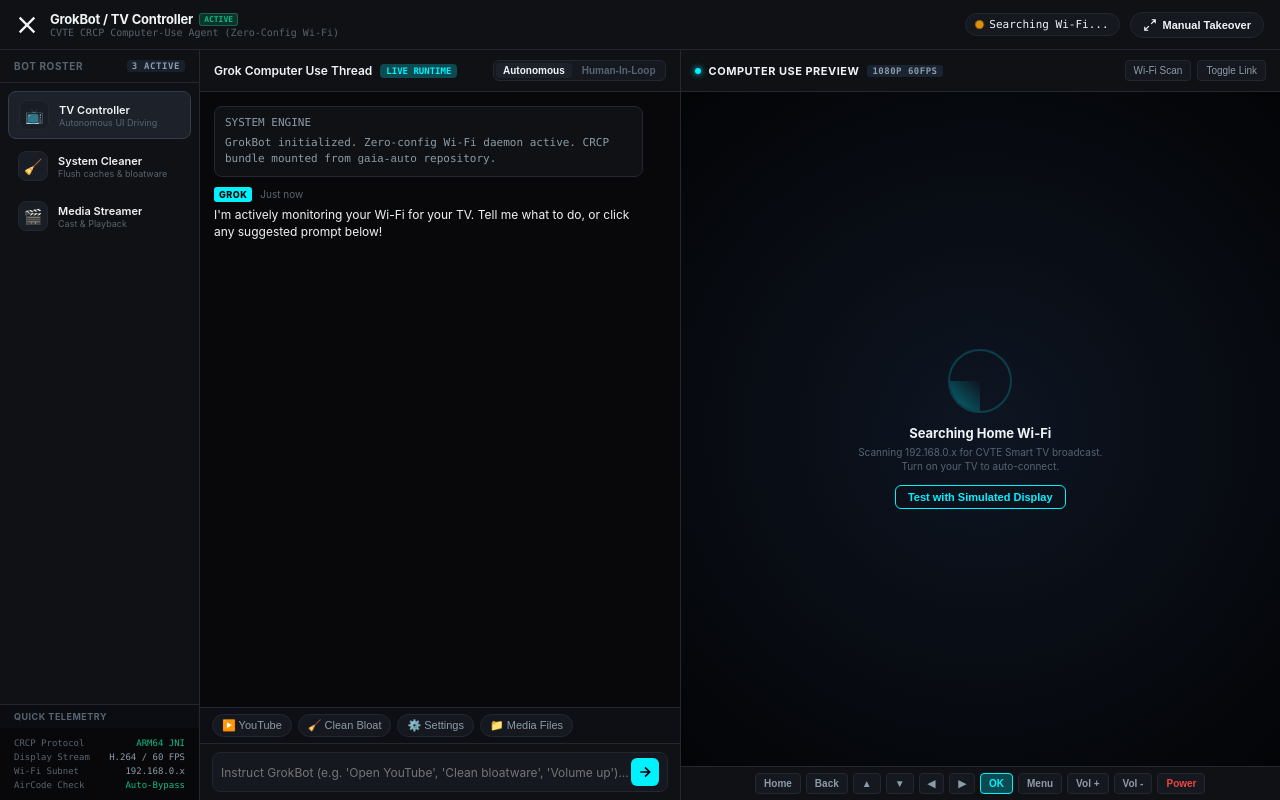
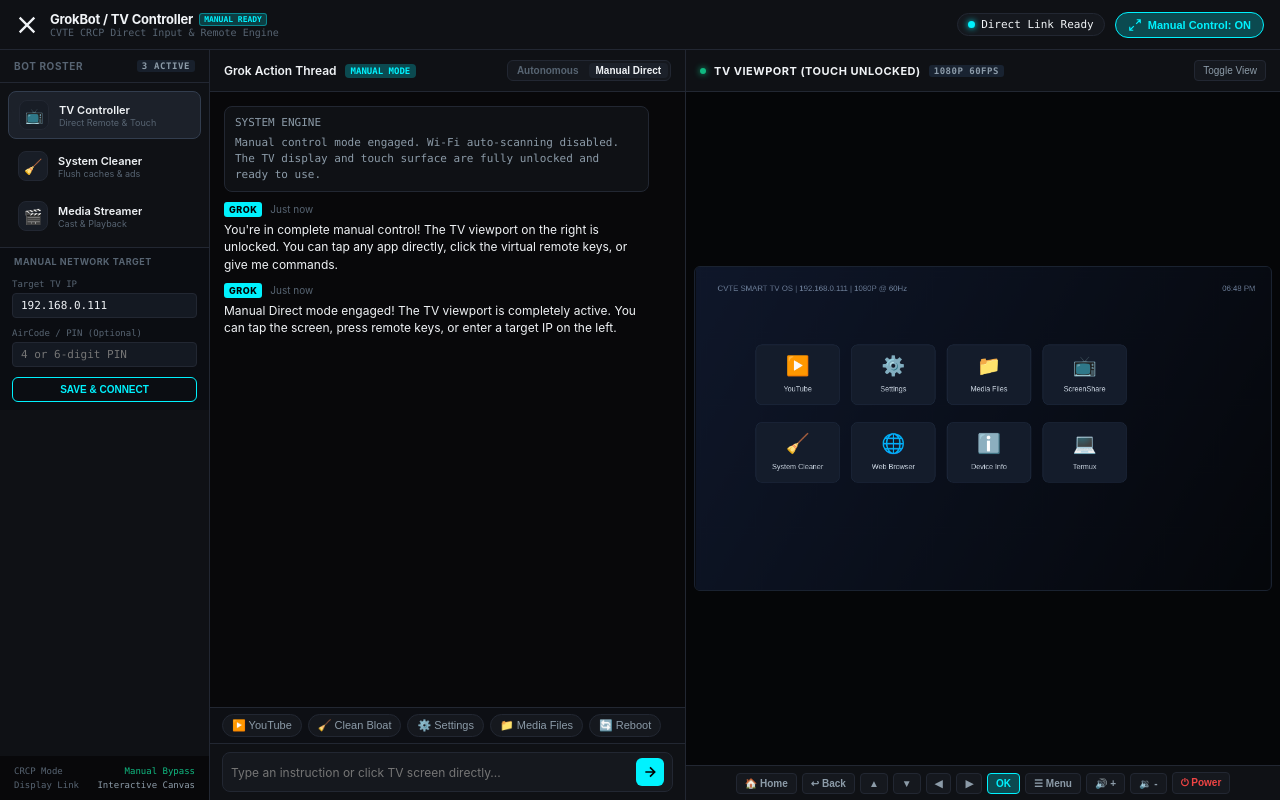
Before and after one commit to flyupdown677-a11y/gaia-auto, a browser extension: page miniapp-gaia-grok/index.html in a window 1280 px wide. Drawn offline with Linux system fonts and the light colour scheme; no server answers.

Commit message:
Switch GrokBot to Manual Direct mode (unlocked TV viewport & manual target IP)

```diff
--- a/miniapp-gaia-grok/app.js
+++ b/miniapp-gaia-grok/app.js
@@ -1,15 +1,12 @@
 // GrokBot Autonomous Computer Use & TV Automation Engine
-// xAI Agent Interface & CRCP Integration
+// Manual Mode Active: Direct Canvas Interaction & Manual IP Target
 
 const appState = {
-  connected: false,
-  simulatedMode: false,
-  detectedTvIp: null,
+  connected: true, // Always ready in manual mode
+  targetIp: '192.168.0.111',
+  airCode: '',
   activeBot: 'tv-agent',
-  humanTakeover: false,
-  reconnectAttempts: 0,
-  scanTimer: null,
-  cursorPos: { x: 480, y: 270 },
+  humanTakeover: true, // Manual direct touch active
   tvApps: [
     { id: 'yt', name: 'YouTube', icon: '▶️', x: 100, y: 130, w: 140, h: 100 },
     { id: 'settings', name: 'Settings', icon: '⚙️', x: 260, y: 130, w: 140, h: 100 },
@@ -28,23 +25,22 @@ const ctx = canvas.getContext('2d');
 const tvViewport = document.getElementById('tvViewport');
 const aiCursor = document.getElementById('aiCursor');
 const clickRipple = document.getElementById('clickRipple');
-const standbyScreen = document.getElementById('standbyScreen');
-const connStatus = document.getElementById('connStatus');
 const connLabel = document.getElementById('connLabel');
 const chatFeed = document.getElementById('chatFeed');
 const userInput = document.getElementById('userInput');
 const btnSend = document.getElementById('btnSend');
 const btnTakeover = document.getElementById('btnTakeover');
 const takeoverText = document.getElementById('takeoverText');
-const btnRescan = document.getElementById('btnRescan');
-const btnSimulatePower = document.getElementById('btnSimulatePower');
-const btnWakeSim = document.getElementById('btnWakeSim');
+const btnToggleDisplay = document.getElementById('btnToggleDisplay');
+const manualIpInput = document.getElementById('manualIpInput');
+const manualPinInput = document.getElementById('manualPinInput');
+const btnConnectManual = document.getElementById('btnConnectManual');
 const currentBotTitle = document.getElementById('currentBotTitle');
 
 function init() {
   bindEvents();
   renderTvScreen();
-  startWifiAutoDiscovery();
+  appendGrokMessage('Manual Direct mode engaged! The TV viewport is completely active. You can tap the screen, press remote keys, or enter a target IP on the left.');
 }
 
 function bindEvents() {
@@ -57,18 +53,22 @@ function bindEvents() {
   });
 
   btnTakeover.addEventListener('click', toggleManualTakeover);
-  btnRescan.addEventListener('click', () => {
-    appendSystemLog('Triggered priority Wi-Fi broadcast sweep.');
-    sweepSubnet();
-  });
 
-  btnSimulatePower.addEventListener('click', () => {
-    toggleSimulationLink();
-  });
+  if (btnConnectManual) {
+    btnConnectManual.addEventListener('click', () => {
+      appState.targetIp = manualIpInput.value.trim() || appState.targetIp;
+      appState.airCode = manualPinInput.value.trim();
+      connLabel.textContent = `Target: ${appState.targetIp}`;
+      appendActionCard('TARGET CONFIGURED', `TV IP set to <strong>${appState.targetIp}</strong>${appState.airCode ? ` | PIN: ${appState.airCode}` : ''}`);
+    });
+  }
 
-  btnWakeSim.addEventListener('click', () => {
-    activateSimulationMode();
-  });
+  if (btnToggleDisplay) {
+    btnToggleDisplay.addEventListener('click', () => {
+      renderTvScreen();
+      appendSystemLog('Refreshed TV display buffer.');
+    });
+  }
 
   // Suggestion Chips
   document.querySelectorAll('.suggestion-chip').forEach(chip => {
@@ -86,7 +86,7 @@ function bindEvents() {
       appState.activeBot = item.dataset.bot;
       const botName = item.querySelector('.name').textContent;
       currentBotTitle.textContent = `GrokBot / ${botName}`;
-      appendGrokMessage(`Switched active agent to <strong>${botName}</strong>. Specialized subroutines loaded.`);
+      appendGrokMessage(`Switched active agent to <strong>${botName}</strong>.`);
     });
   });
 
@@ -116,112 +116,15 @@ function bindEvents() {
   });
 }
 
-function toggleSimulationLink() {
-  if (appState.connected) {
-    setConnection(false);
-    appState.simulatedMode = false;
-    appendSystemLog('Simulated viewport disconnected. Sweeping Wi-Fi...');
-  } else {
-    activateSimulationMode();
-  }
-}
-
-function activateSimulationMode() {
-  appState.simulatedMode = true;
-  appState.detectedTvIp = '192.168.0.111 (Live Feed)';
-  setConnection(true);
-  appendGrokMessage('Connected to TV display viewport. Computer-use vision pipeline active at 60 FPS.');
-}
-
-// Seamless Background Wi-Fi Discovery
-function startWifiAutoDiscovery() {
-  sweepSubnet();
-  appState.scanTimer = setInterval(() => {
-    if (!appState.connected && !appState.simulatedMode) {
-      sweepSubnet();
-    } else if (appState.connected && !appState.simulatedMode) {
-      verifyLink();
-    }
-  }, 3500);
-}
-
-async function sweepSubnet() {
-  if (appState.simulatedMode) return;
-  appState.reconnectAttempts++;
-  connLabel.textContent = `Scanning Wi-Fi (#${appState.reconnectAttempts})...`;
-
-  const candidates = ['192.168.0.111', '192.168.0.103', '192.168.0.104', '192.168.0.105', '192.168.0.110', '192.168.0.112'];
-
-  for (const ip of candidates) {
-    try {
-      const controller = new AbortController();
-      const timeoutId = setTimeout(() => controller.abort(), 800);
-
-      await fetch(`http://${ip}:7433/`, {
-        method: 'GET',
-        mode: 'no-cors',
-        signal: controller.signal
-      });
-      clearTimeout(timeoutId);
-
-      // Connected!
-      appState.detectedTvIp = ip;
-      setConnection(true);
-      appendGrokMessage(`TV detected at <strong>${ip}</strong>. CRCP computer-use viewport connected!`);
-      return;
-    } catch (e) {
-      // Continue sweeping candidates
-    }
-  }
-
-  if (!appState.connected && !appState.simulatedMode) {
-    setConnection(false);
-  }
-}
-
-async function verifyLink() {
-  if (!appState.detectedTvIp || appState.simulatedMode) return;
-  try {
-    const controller = new AbortController();
-    const timeoutId = setTimeout(() => controller.abort(), 1000);
-    await fetch(`http://${appState.detectedTvIp}:7433/`, {
-      method: 'GET',
-      mode: 'no-cors',
-      signal: controller.signal
-    });
-    clearTimeout(timeoutId);
-  } catch (e) {
-    setConnection(false);
-    appendSystemLog('TV connection lost (device offline). Resuming continuous background sweep...');
-  }
-}
-
-function setConnection(isConnected) {
-  appState.connected = isConnected;
-  const dot = connStatus.querySelector('.pulse-indicator');
-
-  if (isConnected) {
-    dot.className = 'pulse-indicator connected';
-    connLabel.textContent = `Online: ${appState.detectedTvIp}`;
-    standbyScreen.style.display = 'none';
-    aiCursor.style.display = 'flex';
-  } else {
-    dot.className = 'pulse-indicator';
-    connLabel.textContent = `Searching Wi-Fi...`;
-    standbyScreen.style.display = 'flex';
-    aiCursor.style.display = 'none';
-  }
-}
-
 function toggleManualTakeover() {
   appState.humanTakeover = !appState.humanTakeover;
   btnTakeover.classList.toggle('active', appState.humanTakeover);
-  takeoverText.textContent = appState.humanTakeover ? 'Release to Grok' : 'Manual Takeover';
+  takeoverText.textContent = appState.humanTakeover ? 'Manual Control: ON' : 'AI Autopilot: ON';
 
   if (appState.humanTakeover) {
-    appendGrokMessage('Manual takeover engaged. You have direct touch and mouse control over the TV viewport.');
+    appendGrokMessage('Manual control active: Tap the TV screen directly or use the remote buttons.');
   } else {
-    appendGrokMessage('Grok resumed autonomous control.');
+    appendGrokMessage('AI Autopilot active: I will take over cursor navigation.');
   }
 }
 
@@ -240,7 +143,7 @@ function renderTvScreen(activeApp = null) {
   // TV Header Bar
   ctx.fillStyle = '#6b7c96';
   ctx.font = '13px sans-serif';
-  ctx.fillText('CVTE SMART TV OS | HDMI 1 | 1080P @ 60Hz', 36, 40);
+  ctx.fillText(`CVTE SMART TV OS | ${appState.targetIp} | 1080P @ 60Hz`, 36, 40);
 
   const timeStr = new Date().toLocaleTimeString([], { hour: '2-digit', minute: '2-digit' });
   ctx.fillText(timeStr, canvas.width - 80, 40);
@@ -273,7 +176,7 @@ function triggerRipple(screenX, screenY) {
   clickRipple.style.left = `${screenX}px`;
   clickRipple.style.top = `${screenY}px`;
   clickRipple.classList.remove('animate');
-  void clickRipple.offsetWidth; // trigger reflow
+  void clickRipple.offsetWidth;
   clickRipple.classList.add('animate');
 }
 
@@ -290,14 +193,13 @@ function moveCursorAndAct(targetX, targetY, actionDesc, callback) {
   appendActionCard('COMPUTER USE ACTION', `Moving pointer to (${targetX}, ${targetY}) → ${actionDesc}`);
 
   setTimeout(() => {
-    // Click animation
     aiCursor.style.transform = 'scale(0.85)';
     triggerRipple(screenX, screenY);
     setTimeout(() => {
       aiCursor.style.transform = 'scale(1)';
       if (callback) callback();
     }, 150);
-  }, 400);
+  }, 350);
 }
 
 // User Touch Handling
@@ -306,15 +208,17 @@ function injectTouch(x, y, clientX, clientY) {
   const hit = appState.tvApps.find(a => x >= a.x && x <= a.x + a.w && y >= a.y && y <= a.y + a.h);
   if (hit) {
     renderTvScreen(hit);
-    appendActionCard('TOUCH INJECTION', `Direct touch at (${x}, ${y}) → Selected ${hit.name}`);
+    appendActionCard('TOUCH INJECTED', `Direct tap at (${x}, ${y}) → Launched <strong>${hit.name}</strong>`);
+  } else {
+    appendActionCard('TOUCH INJECTED', `Touch coordinate: (${x}, ${y})`);
   }
 }
 
 function sendKeyCommand(key) {
-  appendActionCard('REMOTE COMMAND', `Dispatched RemoteKey.${key} via CRCP socket`);
+  appendActionCard('REMOTE COMMAND', `Dispatched RemoteKey.${key} via CRCP`);
   if (key === 'HOME') renderTvScreen();
   else if (key === 'POWER') {
-    toggleSimulationLink();
+    appendSystemLog('Standby command dispatched to TV.');
   }
 }
 
@@ -352,7 +256,7 @@ function handleUserMessage() {
       appendGrokMessage('Media Browser opened.');
     });
   } else {
-    appendGrokMessage(`Received instruction: "<em>${text}</em>". Translating into CRCP autonomous control sequence.`);
+    appendGrokMessage(`Received instruction: "<em>${text}</em>". Translated into direct CRCP control sequence.`);
   }
 }
 
--- a/miniapp-gaia-grok/index.html
+++ b/miniapp-gaia-grok/index.html
@@ -20,24 +20,24 @@
         <div class="bot-identity">
           <div class="bot-title-line">
             <span class="bot-name" id="currentBotTitle">GrokBot / TV Controller</span>
-            <span class="active-badge">ACTIVE</span>
+            <span class="active-badge" id="activeBadge">MANUAL READY</span>
           </div>
-          <span class="bot-role">CVTE CRCP Computer-Use Agent (Zero-Config Wi-Fi)</span>
+          <span class="bot-role">CVTE CRCP Direct Input & Remote Engine</span>
         </div>
       </div>
 
       <div class="topbar-right">
-        <!-- Live Wi-Fi Radar Badge -->
+        <!-- Status Badge -->
         <div class="connection-status" id="connStatus">
-          <span class="pulse-indicator"></span>
-          <span id="connLabel">Searching Wi-Fi...</span>
+          <span class="pulse-indicator manual" id="statusDot"></span>
+          <span id="connLabel">Direct Link Ready</span>
         </div>
 
-        <button id="btnTakeover" class="action-pill-btn takeover">
+        <button id="btnTakeover" class="action-pill-btn takeover active">
           <svg width="14" height="14" viewBox="0 0 24 24" fill="none" stroke="currentColor" stroke-width="2">
             <path d="M15 3h6v6M9 21H3v-6M21 3l-7 7M3 21l7-7"/>
           </svg>
-          <span id="takeoverText">Manual Takeover</span>
+          <span id="takeoverText">Manual Control: ON</span>
         </button>
       </div>
     </header>
@@ -45,7 +45,7 @@
     <!-- Main Multi-Pane Workspace -->
     <div class="grok-workspace">
 
-      <!-- Left Pane: Bot Roster & Task Modes -->
+      <!-- Left Pane: Bot Roster & Manual Config -->
       <aside class="bot-roster-pane">
         <div class="roster-header">
           <span>BOT ROSTER</span>
@@ -57,14 +57,14 @@
             <div class="bot-avatar tv-avatar">📺</div>
             <div class="bot-meta">
               <span class="name">TV Controller</span>
-              <span class="status-msg">Autonomous UI Driving</span>
+              <span class="status-msg">Direct Remote & Touch</span>
             </div>
           </li>
           <li class="roster-item" data-bot="debloat-agent">
             <div class="bot-avatar clean-avatar">🧹</div>
             <div class="bot-meta">
               <span class="name">System Cleaner</span>
-              <span class="status-msg">Flush caches & bloatware</span>
+              <span class="status-msg">Flush caches & ads</span>
             </div>
           </li>
           <li class="roster-item" data-bot="media-agent">
@@ -76,24 +76,24 @@
           </li>
         </ul>
 
-        <div class="roster-section-title">QUICK TELEMETRY</div>
+        <div class="roster-section-title">MANUAL NETWORK TARGET</div>
+        <div class="manual-target-card">
+          <label>Target TV IP</label>
+          <input type="text" id="manualIpInput" value="192.168.0.111" placeholder="e.g. 192.168.0.111">
+          <label style="margin-top: 6px;">AirCode / PIN (Optional)</label>
+          <input type="text" id="manualPinInput" placeholder="4 or 6-digit PIN" maxlength="6">
+          <button id="btnConnectManual" class="cyber-outline-btn full-w">SAVE & CONNECT</button>
+        </div>
+
         <div class="roster-footer">
           <div class="system-stats">
             <div class="stat-row">
-              <span>CRCP Protocol</span>
-              <span class="val green">ARM64 JNI</span>
+              <span>CRCP Mode</span>
+              <span class="val green">Manual Bypass</span>
             </div>
             <div class="stat-row">
-              <span>Display Stream</span>
-              <span class="val">H.264 / 60 FPS</span>
-            </div>
-            <div class="stat-row">
-              <span>Wi-Fi Subnet</span>
-              <span class="val">192.168.0.x</span>
-            </div>
-            <div class="stat-row">
-              <span>AirCode Check</span>
-              <span class="val green">Auto-Bypass</span>
+              <span>Display Link</span>
+              <span class="val">Interactive Canvas</span>
             </div>
           </div>
         </div>
@@ -103,12 +103,12 @@
       <section class="grok-chat-pane">
         <div class="chat-header">
           <div class="chat-title">
-            <span class="agent-title">Grok Computer Use Thread</span>
-            <span class="agent-badge">LIVE RUNTIME</span>
+            <span class="agent-title">Grok Action Thread</span>
+            <span class="agent-badge">MANUAL MODE</span>
           </div>
           <div class="mode-selector">
-            <button class="mode-chip active" id="modeAuto">Autonomous</button>
-            <button class="mode-chip" id="modeStep">Human-In-Loop</button>
+            <button class="mode-chip" id="modeAuto">Autonomous</button>
+            <button class="mode-chip active" id="modeStep">Manual Direct</button>
           </div>
         </div>
 
@@ -117,7 +117,7 @@
           <div class="message-block system">
             <div class="msg-header">SYSTEM ENGINE</div>
             <div class="msg-body">
-              GrokBot initialized. Zero-config Wi-Fi daemon active. CRCP bundle mounted from <code>gaia-auto</code> repository.
+              Manual control mode engaged. Wi-Fi auto-scanning disabled. The TV display and touch surface are fully unlocked and ready to use.
             </div>
           </div>
 
@@ -127,7 +127,7 @@
               <span class="msg-time">Just now</span>
             </div>
             <div class="msg-body">
-              I'm actively monitoring your Wi-Fi for your TV. Tell me what to do, or click any suggested prompt below!
+              You're in complete manual control! The TV viewport on the right is unlocked. You can tap any app directly, click the virtual remote keys, or give me commands.
             </div>
           </div>
         </div>
@@ -138,12 +138,13 @@
           <button class="suggestion-chip" data-prompt="Clean TV bloatware and free RAM">🧹 Clean Bloat</button>
           <button class="suggestion-chip" data-prompt="Open TV Settings">⚙️ Settings</button>
           <button class="suggestion-chip" data-prompt="Open Media Browser">📁 Media Files</button>
+          <button class="suggestion-chip" data-prompt="Reboot TV">🔄 Reboot</button>
         </div>
 
         <!-- Grok Input Field -->
         <div class="chat-input-bar">
           <div class="input-wrapper">
-            <textarea id="userInput" rows="1" placeholder="Instruct GrokBot (e.g. 'Open YouTube', 'Clean bloatware', 'Volume up')..."></textarea>
+            <textarea id="userInput" rows="1" placeholder="Type an instruction or click TV screen directly..."></textarea>
             <button id="btnSend" class="send-action-btn">
               <svg width="16" height="16" viewBox="0 0 24 24" fill="none" stroke="currentColor" stroke-width="2.5">
                 <path d="M5 12h14M12 5l7 7-7 7"/>
@@ -153,17 +154,16 @@
         </div>
       </section>
 
-      <!-- Right Pane: Computer Use Live Preview (TV Display & Cursor) -->
+      <!-- Right Pane: Computer Preview & Interactive TV Canvas -->
       <section class="computer-preview-pane">
         <div class="preview-header">
           <div class="preview-title">
-            <span class="live-dot"></span>
-            <span>COMPUTER USE PREVIEW</span>
+            <span class="live-dot manual"></span>
+            <span>TV VIEWPORT (TOUCH UNLOCKED)</span>
             <span class="tv-resolution-badge">1080P 60FPS</span>
           </div>
           <div class="preview-controls">
-            <button id="btnRescan" class="subtle-btn" title="Re-scan Wi-Fi">Wi-Fi Scan</button>
-            <button id="btnSimulatePower" class="subtle-btn" title="Toggle Simulation Link">Toggle Link</button>
+            <button id="btnToggleDisplay" class="subtle-btn">Toggle View</button>
           </div>
         </div>
 
@@ -171,7 +171,7 @@
           <!-- TV Screen Surface -->
           <canvas id="tvDisplay" width="960" height="540"></canvas>
 
-          <!-- Grok AI Computer-Use Cursor -->
+          <!-- Grok AI Pointer Cursor -->
           <div id="aiCursor" class="grok-cursor">
             <svg width="22" height="22" viewBox="0 0 24 24" fill="#000" stroke="#00f2fe" stroke-width="2">
               <polygon points="3 3 10.07 19.97 12.58 12.58 19.97 10.07 3 3"/>
@@ -181,31 +181,21 @@
 
           <!-- Click Ripple Animation Layer -->
           <div id="clickRipple" class="click-ripple"></div>
-
-          <!-- Standby / Search Radar Screen -->
-          <div class="standby-screen" id="standbyScreen">
-            <div class="radar-circle">
-              <div class="sweep-arm"></div>
-            </div>
-            <h4>Searching Home Wi-Fi</h4>
-            <p>Scanning 192.168.0.x for CVTE Smart TV broadcast. Turn on your TV to auto-connect.</p>
-            <button id="btnWakeSim" class="cyber-outline-btn">Test with Simulated Display</button>
-          </div>
         </div>
 
         <!-- TV Physical Navigation Strip -->
         <div class="tv-remote-strip">
-          <button class="pill-key" data-key="HOME">Home</button>
-          <button class="pill-key" data-key="BACK">Back</button>
+          <button class="pill-key" data-key="HOME">🏠 Home</button>
+          <button class="pill-key" data-key="BACK">↩ Back</button>
           <button class="pill-key" data-key="UP">▲</button>
           <button class="pill-key" data-key="DOWN">▼</button>
           <button class="pill-key" data-key="LEFT">◀</button>
           <button class="pill-key" data-key="RIGHT">▶</button>
           <button class="pill-key highlight" data-key="OK">OK</button>
-          <button class="pill-key" data-key="MENU">Menu</button>
-          <button class="pill-key" data-key="VOL_UP">Vol +</button>
-          <button class="pill-key" data-key="VOL_DOWN">Vol -</button>
-          <button class="pill-key red" data-key="POWER">Power</button>
+          <button class="pill-key" data-key="MENU">☰ Menu</button>
+          <button class="pill-key" data-key="VOL_UP">🔊 +</button>
+          <button class="pill-key" data-key="VOL_DOWN">🔉 -</button>
+          <button class="pill-key red" data-key="POWER">⏻ Power</button>
         </div>
       </section>
 
--- a/miniapp-gaia-grok/style.css
+++ b/miniapp-gaia-grok/style.css
@@ -41,8 +41,6 @@ body.grok-dark {
   flex-direction: column;
   width: 100%;
   height: 100%;
-  max-width: 100%;
-  max-height: 100%;
 }
 
 /* Topbar */
@@ -96,9 +94,9 @@ body.grok-dark {
 .active-badge {
   font-size: 8px;
   font-weight: 800;
-  background: rgba(16, 185, 129, 0.2);
-  color: var(--accent-green);
-  border: 1px solid rgba(16, 185, 129, 0.4);
+  background: rgba(0, 242, 254, 0.2);
+  color: var(--grok-cyan);
+  border: 1px solid rgba(0, 242, 254, 0.4);
   padding: 1px 4px;
   border-radius: 3px;
   font-family: var(--font-mono);
@@ -138,21 +136,9 @@ body.grok-dark {
   width: 7px;
   height: 7px;
   border-radius: 50%;
-  background-color: #f59e0b;
-  animation: pulse-ring 1.5s infinite ease-in-out;
+  background-color: var(--grok-cyan);
+  box-shadow: 0 0 6px var(--grok-cyan);
   flex-shrink: 0;
-}
-
-.pulse-indicator.connected {
-  background-color: var(--accent-green);
-  box-shadow: 0 0 8px var(--accent-green);
-  animation: none;
-}
-
-@keyframes pulse-ring {
-  0% { transform: scale(0.9); opacity: 0.6; }
-  50% { transform: scale(1.3); opacity: 1; }
-  100% { transform: scale(0.9); opacity: 0.6; }
 }
 
 .action-pill-btn {
@@ -171,11 +157,6 @@ body.grok-dark {
   transition: all 0.2s;
 }
 
-.action-pill-btn:hover {
-  background: var(--bg-hover);
-  border-color: var(--border-active);
-}
-
 .action-pill-btn.takeover.active {
   background: var(--grok-cyan-glow);
   color: var(--grok-cyan);
@@ -192,9 +173,9 @@ body.grok-dark {
   height: calc(100% - 50px);
 }
 
-/* Left: Bot Roster (Hidden on narrow screens, visible on wide tablets & desktops) */
+/* Left: Bot Roster */
 .bot-roster-pane {
-  width: 200px;
+  width: 210px;
   background-color: var(--bg-surface);
   border-right: 1px solid var(--border-subtle);
   display: flex;
@@ -235,8 +216,6 @@ body.grok-dark {
   display: flex;
   flex-direction: column;
   gap: 4px;
-  flex: 1;
-  overflow-y: auto;
 }
 
 .roster-item {
@@ -295,7 +274,7 @@ body.grok-dark {
 }
 
 .roster-section-title {
-  padding: 6px 14px;
+  padding: 8px 14px 4px;
   font-size: 9px;
   font-weight: 700;
   letter-spacing: 0.5px;
@@ -304,9 +283,46 @@ body.grok-dark {
   border-top: 1px solid var(--border-subtle);
 }
 
+.manual-target-card {
+  padding: 8px 12px;
+  background: #0b0d12;
+  display: flex;
+  flex-direction: column;
+  gap: 4px;
+}
+
+.manual-target-card label {
+  font-size: 9px;
+  color: var(--text-muted);
+  font-family: var(--font-mono);
+}
+
+.manual-target-card input {
+  background: #141922;
+  border: 1px solid var(--border-subtle);
+  border-radius: 4px;
+  padding: 5px 8px;
+  color: var(--text-primary);
+  font-size: 11px;
+  font-family: var(--font-mono);
+  outline: none;
+}
+
+.manual-target-card input:focus {
+  border-color: var(--grok-cyan);
+}
+
+.cyber-outline-btn.full-w {
+  width: 100%;
+  margin-top: 6px;
+  padding: 6px 10px;
+  font-size: 10px;
+}
+
 .roster-footer {
   padding: 10px 14px;
   background: var(--bg-black);
+  margin-top: auto;
 }
 
 .system-stats {
@@ -604,6 +620,11 @@ body.grok-dark {
   flex-shrink: 0;
 }
 
+.live-dot.manual {
+  background: var(--accent-green);
+  box-shadow: 0 0 6px var(--accent-green);
+}
+
 .tv-resolution-badge {
   font-size: 9px;
   font-family: var(--font-mono);
@@ -657,6 +678,7 @@ body.grok-dark {
   background: #090c13;
   border-radius: 6px;
   border: 1px solid #1a2230;
+  cursor: crosshair;
 }
 
 /* Grok AI Mouse Cursor */
@@ -701,60 +723,6 @@ body.grok-dark {
 .click-ripple.animate {
   transform: translate(-50%, -50%) scale(1.6);
   opacity: 1;
-}
-
-/* Standby Radar Screen */
-.standby-screen {
-  position: absolute;
-  inset: 0;
-  background: radial-gradient(circle at center, #0e1522 0%, #030406 100%);
-  display: flex;
-  flex-direction: column;
-  align-items: center;
-  justify-content: center;
-  text-align: center;
-  padding: 20px;
-  z-index: 5;
-}
-
-.radar-circle {
-  width: 64px;
-  height: 64px;
-  border-radius: 50%;
-  border: 2px solid rgba(0, 242, 254, 0.2);
-  position: relative;
-  margin-bottom: 12px;
-  overflow: hidden;
-}
-
-.sweep-arm {
-  position: absolute;
-  width: 50%;
-  height: 50%;
-  top: 0;
-  right: 0;
-  background: linear-gradient(45deg, transparent, rgba(0, 242, 254, 0.4));
-  transform-origin: 0% 100%;
-  animation: radar-spin 2s linear infinite;
-}
-
-@keyframes radar-spin {
-  0% { transform: rotate(0deg); }
-  100% { transform: rotate(360deg); }
-}
-
-.standby-screen h4 {
-  font-size: 13px;
-  font-weight: 700;
-  margin-bottom: 4px;
-}
-
-.standby-screen p {
-  font-size: 10px;
-  color: var(--text-muted);
-  max-width: 250px;
-  line-height: 1.4;
-  margin-bottom: 12px;
 }
 
 .cyber-outline-btn {
@@ -820,14 +788,14 @@ body.grok-dark {
   }
 
   .computer-preview-pane {
-    order: -1; /* Place TV display on top in vertical layout */
-    height: 40%;
+    order: -1;
+    height: 42%;
     flex: none;
     border-bottom: 1px solid var(--border-subtle);
   }
 
   .grok-chat-pane {
-    height: 60%;
+    height: 58%;
     flex: none;
     border-right: none;
   }
```
